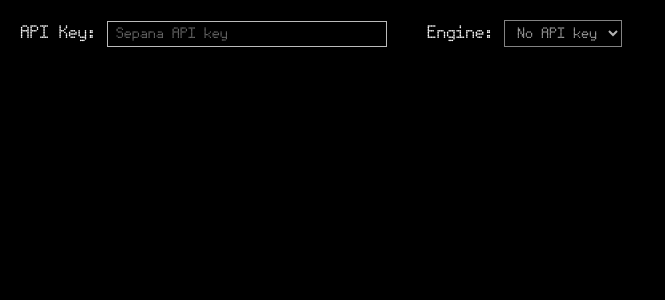
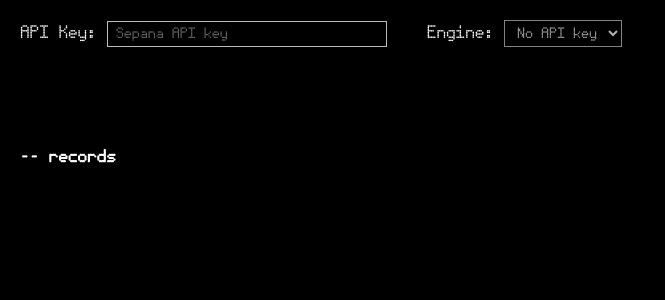
Before and after one commit to peripheralist/sepanana, a Next.js app: page / in a window 1280 px wide. Shown: the top 300 px of the page, without its empty margins (0-665 px from the left). Built offline with nearby package versions, Linux system fonts and the light colour scheme.

Commit message:
better search keys and empty state

```diff
--- a/src/components/Dashboard.tsx
+++ b/src/components/Dashboard.tsx
@@ -1,6 +1,7 @@
 import { ApiKeyContext } from "contexts/ApiKeyContext";
 import { EngineContext } from "contexts/EngineContext";
 import { useRecordsQuery } from "hooks/RecordsQuery";
+import { useSearchKeys } from "hooks/SearchKeys";
 import { SearchKey } from "models/search";
 import { restrictedKeys } from "models/sepana";
 import React, {
@@ -27,7 +28,6 @@ export default function Dashboard() {
   const [searchInputText, setSearchInputText] = useState<string>();
   const [searchText, setSearchText] = useState<string>();
   const [page, setPage] = useState<number>(0);
-  const [searchKeys, setSearchKeys] = useState<SearchKey[]>([]);
   const [confirmDelete, setConfirmDelete] = useState<boolean>(false);
   const [error, setError] = useState<string>();
 
@@ -41,6 +41,8 @@ export default function Dashboard() {
       clearTimeout(timer);
     };
   }, [searchInputText]);
+
+  const searchKeys = useSearchKeys();
 
   const search = useMemo(
     () =>
@@ -81,28 +83,6 @@ export default function Dashboard() {
   }, [query, records, searchKey, searchText]);
 
   useEffect(() => {
-    if (!query) {
-      setSearchKeys([]);
-      return;
-    }
-
-    if (records?.length) {
-      setSearchKeys(
-        Object.entries(records?.[0]._source)
-          .filter(
-            ([k, v]) =>
-              !restrictedKeys.includes(k) &&
-              (v === null || typeof v !== "object")
-          )
-          .map(([k, v]) => ({
-            key: k,
-            type: v === null ? undefined : typeof v,
-          }))
-      );
-    }
-  }, [records, query]);
-
-  useEffect(() => {
     if (!searchKey || !searchKeys.some((k) => k.key !== searchKey.key)) {
       setSearchKey(searchKeys.length ? searchKeys[0] : undefined);
     }
@@ -127,7 +107,6 @@ export default function Dashboard() {
           alignItems: "flex-end",
         }}
       >
-        {searchKeys.length > 0 && (
         <SearchBar
           searchKey={searchKey}
           setSearchKey={setSearchKey}
@@ -136,8 +115,7 @@ export default function Dashboard() {
           searchKeys={searchKeys}
           inputId={searchInputId}
         />
-        )}
-        {query || !searchKeys.length ? null : confirmDelete ? (
+        {search || !searchKeys.length ? null : confirmDelete ? (
           <div style={{ display: "flex", alignItems: "baseline" }}>
             Delete all records in this engine?{" "}
             <Button kind="danger" onClick={deleteAll}>
@@ -172,7 +150,6 @@ export default function Dashboard() {
       )}
       <br />
       <br />
-      {searchKeys.length > 0 && (
       <div
         style={{
           display: "flex",
@@ -199,7 +176,6 @@ export default function Dashboard() {
           />
         ) : null}
       </div>
-      )}
       <br />
       <div
         style={{
--- a/src/components/Header/EngineSelector.tsx
+++ b/src/components/Header/EngineSelector.tsx
@@ -9,8 +9,6 @@ export default function EngineSelector() {
   const engines = useEnginesQuery(apiKey);
 
   useEffect(() => {
-    console.log("engines", engines);
-
     if (!setEngine) return;
 
     if (!engines) {
@@ -20,8 +18,6 @@ export default function EngineSelector() {
 
     setEngine(engines[0]);
   }, [engines, setEngine]);
-
-  console.log("eng", engine);
 
   return (
     <div style={{ display: "flex", alignItems: "baseline" }}>
--- a/src/components/Record/index.tsx
+++ b/src/components/Record/index.tsx
@@ -23,7 +23,7 @@ export default function Record({ record }: { record: SepanaRecord }) {
       Object.entries(record).reduce(
         (acc, [k, v]) => ({
           ...acc,
-          ...(restrictedKeys.includes(k) ? {} : { [k]: v }),
+          ...(restrictedKeys.has(k) ? {} : { [k]: v }),
         }),
         {} as SepanaRecord
       )
--- a/src/components/SearchBar.tsx
+++ b/src/components/SearchBar.tsx
@@ -19,12 +19,14 @@ export default function SearchBar({
 }) {
   const { engine } = useContext(EngineContext);
 
-  if (!searchKeys || !searchKey) return null;
-
   return (
     <div>
-      <h2>Search {engine?.engine_name}</h2>
+      <h2>
+        {searchKeys?.length ? "Search " : null}
+        {engine?.engine_name}
+      </h2>
       <br />
+      {searchKeys?.length && searchKey ? (
         <div style={{ display: "flex", alignItems: "baseline" }}>
           <div style={{ display: "flex", alignItems: "baseline", gap: 5 }}>
             <select
@@ -49,6 +51,7 @@ export default function SearchBar({
             />
           </div>
         </div>
+      ) : null}
     </div>
   );
 }
--- /dev/null
+++ b/src/hooks/SearchKeys.ts
@@ -0,0 +1,33 @@
+import { SearchKey } from "models/search";
+import { restrictedKeys } from "models/sepana";
+import { useEffect, useMemo } from "react";
+
+import { useRecordsQuery } from "./RecordsQuery";
+
+export function useSearchKeys() {
+  const query = useRecordsQuery({});
+
+  const records = query?.hits?.hits;
+
+  return useMemo(() => {
+    if (!records?.length) return [];
+
+    let _searchKeys: Record<string, SearchKey> = {};
+
+    records.forEach((r) =>
+      Object.entries(r._source).forEach(([key, value]) => {
+        if (
+          !restrictedKeys.has(key) &&
+          (!_searchKeys[key] || _searchKeys[key].type === undefined)
+        ) {
+          _searchKeys[key] = {
+            key,
+            type: value === null ? undefined : typeof value,
+          };
+        }
+      })
+    );
+
+    return Object.values(_searchKeys);
+  }, [records]);
+}
--- a/src/models/sepana.ts
+++ b/src/models/sepana.ts
@@ -33,4 +33,7 @@ export type EnginesQueryResponse = {
   };
 };
 
-export const restrictedKeys = ["sepana_job_id", "sepana_indexing_datetime"];
+export const restrictedKeys = new Set([
+  "sepana_job_id",
+  "sepana_indexing_datetime",
+]);
```
Lines whose indentation alone changed are shown as unchanged.
